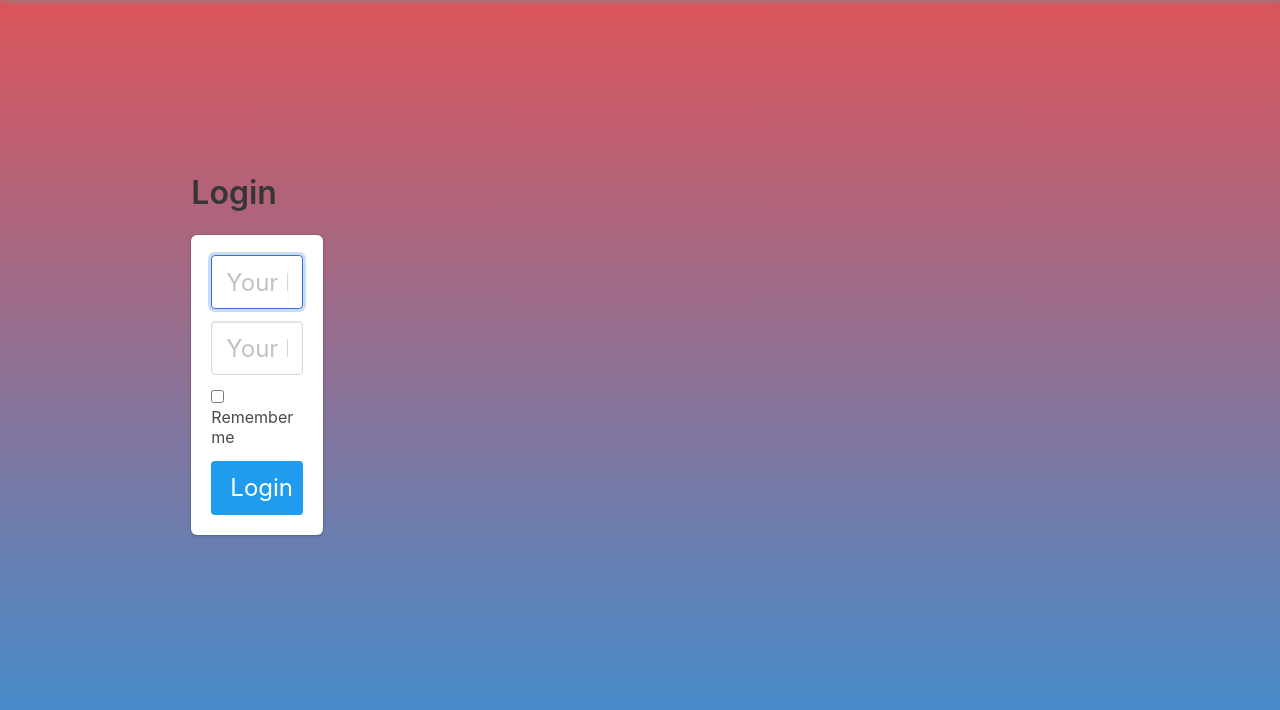
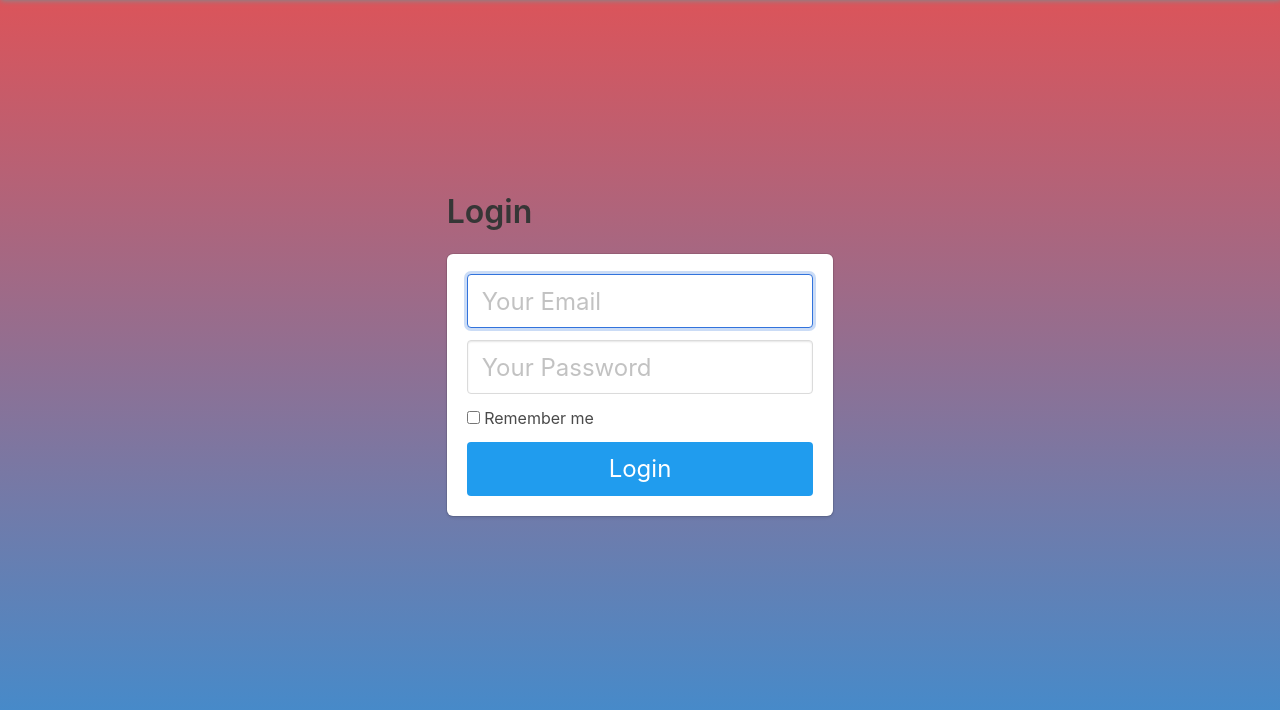
Before and after one commit to GalacticSquirel/crazysuite, a Flask app: page /login in a window 1280 px wide. Shown: the part 90-800 px from the top of the page. Run offline with Flask 2, Linux system fonts and the light colour scheme.

Commit message:
Fixed login page

```diff
--- a/web/templates/login.html
+++ b/web/templates/login.html
@@ -2,7 +2,6 @@
 
 {% block content %}
 <link rel="stylesheet" href="login.css">
-<section class="body">
 <div class="column is-4 is-offset-4">
     <h3 class="title">Login</h3>
     <div class="box">
@@ -35,5 +34,4 @@
         </form>
     </div>
 </div>
-</section>
 {% endblock %}
```
Lines whose indentation alone changed are shown as unchanged.
